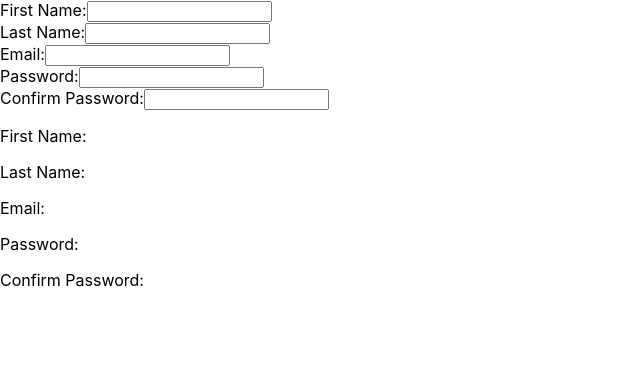
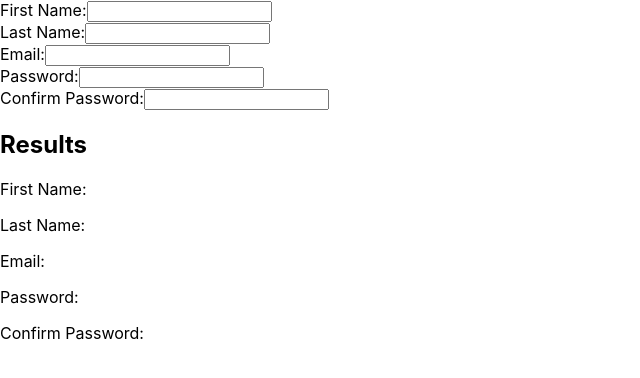
Before and after one commit to DiegoVargasM/dojo_form_hooks, a React (Create React App) app: page / in a window 1280 px wide. Shown: the top 378 px of the page, without its empty margins (0-640 px from the left). Built offline with nearby package versions, Linux system fonts and the light colour scheme.

Commit message:
Add results header

```diff
--- a/src/components/Results.js
+++ b/src/components/Results.js
@@ -6,6 +6,7 @@ const Results = props => {
 
 	return (
 		<div>
+			<h2>Results</h2>
 			<p>First Name: {firstName}</p>
 			<p>Last Name: {lastName}</p>
 			<p>Email: {email}</p>
```
